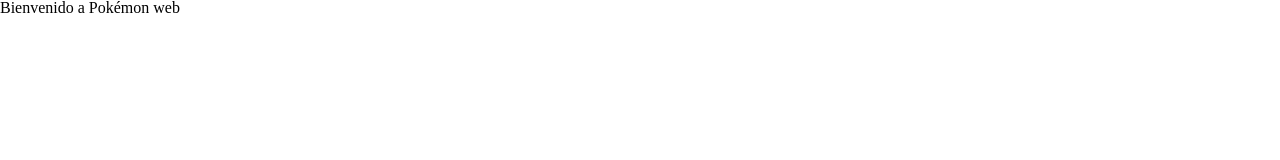
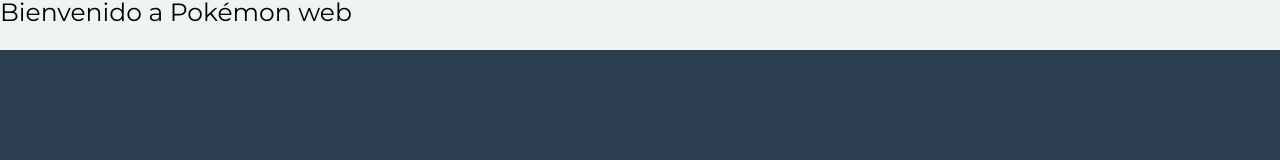
Before and after one commit to Argos98/Examen1Proyecto, a website: page public/registrarPokemon.html in a window 1280 px wide. Drawn offline with Linux system fonts and the light colour scheme.

Commit message:
commit add css
agrego un poco de css al registrar pokemon

```diff
--- /dev/null
+++ b/public/css/estilosGenerales.css
@@ -0,0 +1,19 @@
+html{
+    background-color: #2C3E50;
+}
+
+body header .barraSuperiorInfo{
+
+    background: #F0F3F4;
+
+    height: 50px;
+}
+
+
+body header .barraSuperiorInfo h2{
+    font-family: 'Montserrat', sans-serif;
+    font-size: 25px
+
+
+
+}
--- a/public/registrarPokemon.html
+++ b/public/registrarPokemon.html
@@ -6,13 +6,22 @@
     <meta name="viewport" content="width=device-width, initial-scale=1.0">
     <meta http-equiv="X-UA-Compatible" content="ie=edge">
     <title>Document</title>
+    <link href="https://fonts.googleapis.com/css?family=Montserrat" rel="stylesheet">
     <link rel="stylesheet" href="css/reset.css">
+    <link rel="stylesheet" href="css/estilosGenerales.css">
+
+
 </head>
 
 <body>
 
     <header>
-        <h2>Bienvenido a Pokémon web</h2>
+
+        <div class="barraSuperiorInfo">
+            <h2>Bienvenido a Pokémon web</h2>
+        </div>
+
+
     </header>
 
     <main>
```
